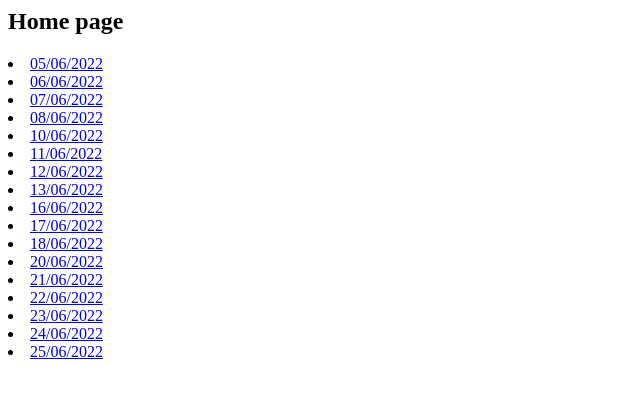
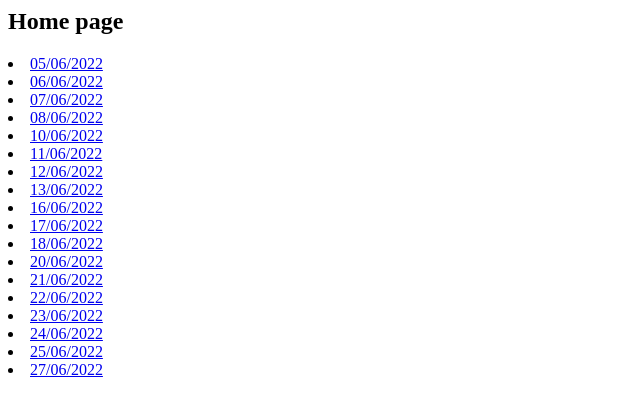
Before and after one commit to phombos/Daily-report, a plain HTML site: page index.html in a window 1280 px wide. Shown: the whole page, without its empty margins (0-640 px from the left). Drawn offline with Linux system fonts and the light colour scheme.

Commit message:
Update index.html

```diff
--- a/index.html
+++ b/index.html
@@ -18,5 +18,6 @@
         <li><a href="reports/report_23-06-2022.html">23/06/2022</a></li>
         <li><a href="reports/report_24-06-2022.html">24/06/2022</a></li>
         <li><a href="reports/report_25-06-2022.html">25/06/2022</a></li>
+        <li><a href="reports/report_27-06-2022.html">27/06/2022</a></li>
     </body>
 </html>
```
